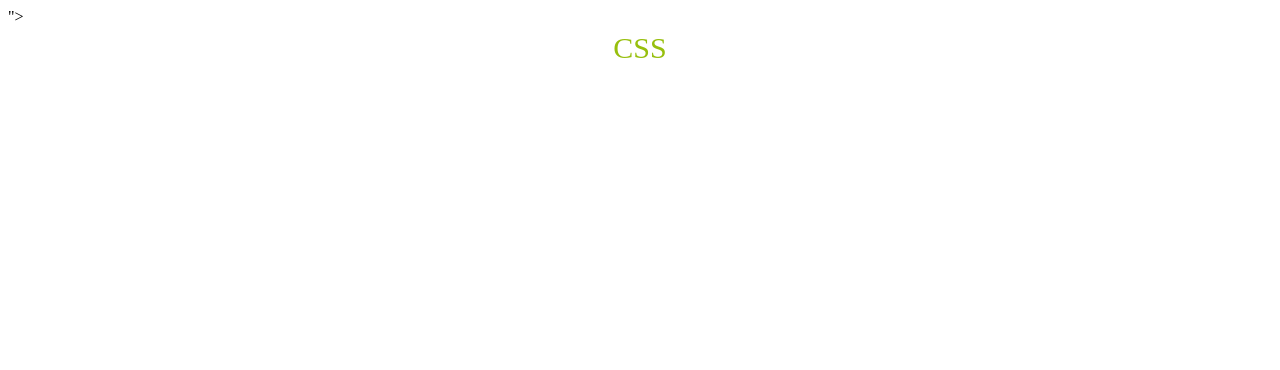
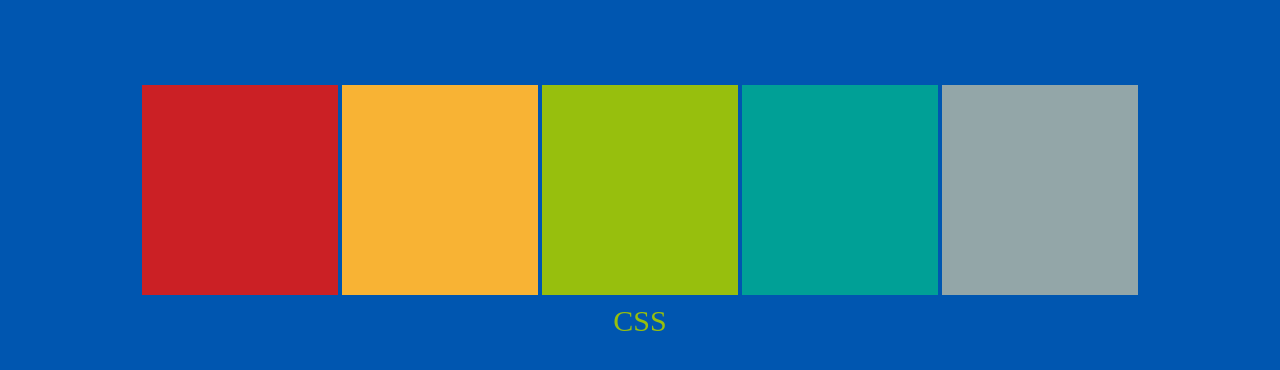
Before and after one commit to PedroUgalde/4IV8-PSW-UGALDE-DERBEZ-PEDRO-DANIEL, a plain HTML site: page overmenucolores.html in a window 1280 px wide. Drawn offline with Linux system fonts and the light colour scheme.

Commit message:
finalizao tio

```diff
--- a/CSS/coloreshover.css
+++ b/CSS/coloreshover.css
@@ -5,5 +5,35 @@
     left:0;
     right: 0;
     bottom: 0;
+    background-color: #0056b0;
+
+
 
 }
+
+.Style_prevu_kit{
+    display: inline-block;
+    border: 0;
+    width: 196px;
+    height: 210px;
+    position: relative;
+    -webkit-transition: all 200ms ease-in;
+    -webkit-transform: scale(1);
+    -ms-transition: all 200ms ease-in;
+    -moz-transition: all 200ms ease-in;
+    -moz-transform: scale(1);
+    transition: all 200ms ease-in;
+    transform: scale(1);
+}
+
+.Style_prevu_kit:hover{
+    box-shadow: 0px 0px 150px #000;
+    -webkit-transition: all 200ms ease-in;
+    -webkit-transform: scale(1.5);
+    -ms-transition: all 200ms ease-in;
+    -moz-transition: all 200ms ease-in;
+    -moz-transform: scale(1.5);
+    transition: all 200ms ease-in;
+    transform: scale(1.5);
+
+}
--- a/overmenucolores.html
+++ b/overmenucolores.html
@@ -11,25 +11,20 @@
 </head>
 <body>
 
-    <div class="fond" align="center">
-        <div style="width:1000px">
-            <div class="Style_prevu_kit"
-            style="background-color: #cb2025;"></div>
-            <div class="Style_prevu_kit"
-            style="background-color: #f8b334;"></div>
-            <div class="Style_prevu_kit"
-            style="background-color: #97bf0d;"></div>
-        </div>
-        <div class="Style_prevu_kit"
-        style="background-color: #00a096;"></div>
-        <div class="Style_prevu_kit"
-        style="background-color: #93a6a8;"></div>
+    <div class="font" align="center">
+        <div style="width: 1000px">
+            <div class="Style_prevu_kit" style="background-color: #cb2025"></div>
+            <div class="Style_prevu_kit" style="background-color: #f8b334"></div>
+            <div class="Style_prevu_kit" style="background-color: #97bf0d"></div>
+            <div class="Style_prevu_kit" style="background-color: #00a096"></div>
+            <div class="Style_prevu_kit" style="background-color: #93a6a8"></div>
 
-        <div Style ="padding: 5px; color:#97bf0d; font-weight:300; font-size: 30px;">
-            CSS<font>
+            <div style ="padding: 5px; color:#97bf0d; font-weight:300; font-size: 30px;">
+            CSS<font style="font-weight:400;">
 
 
             </font>
+            </div>
         </div>
     </div>
 
```
